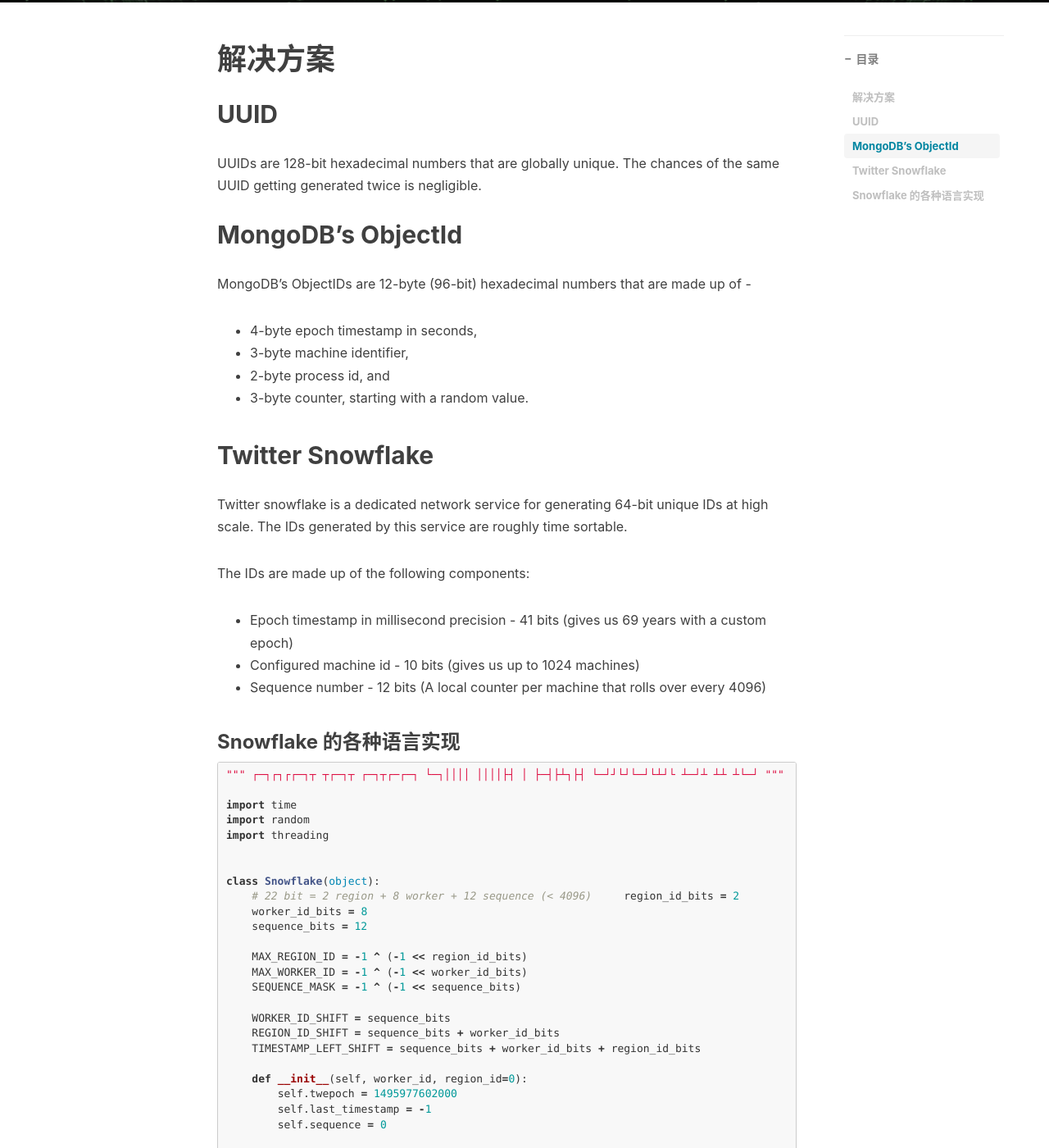
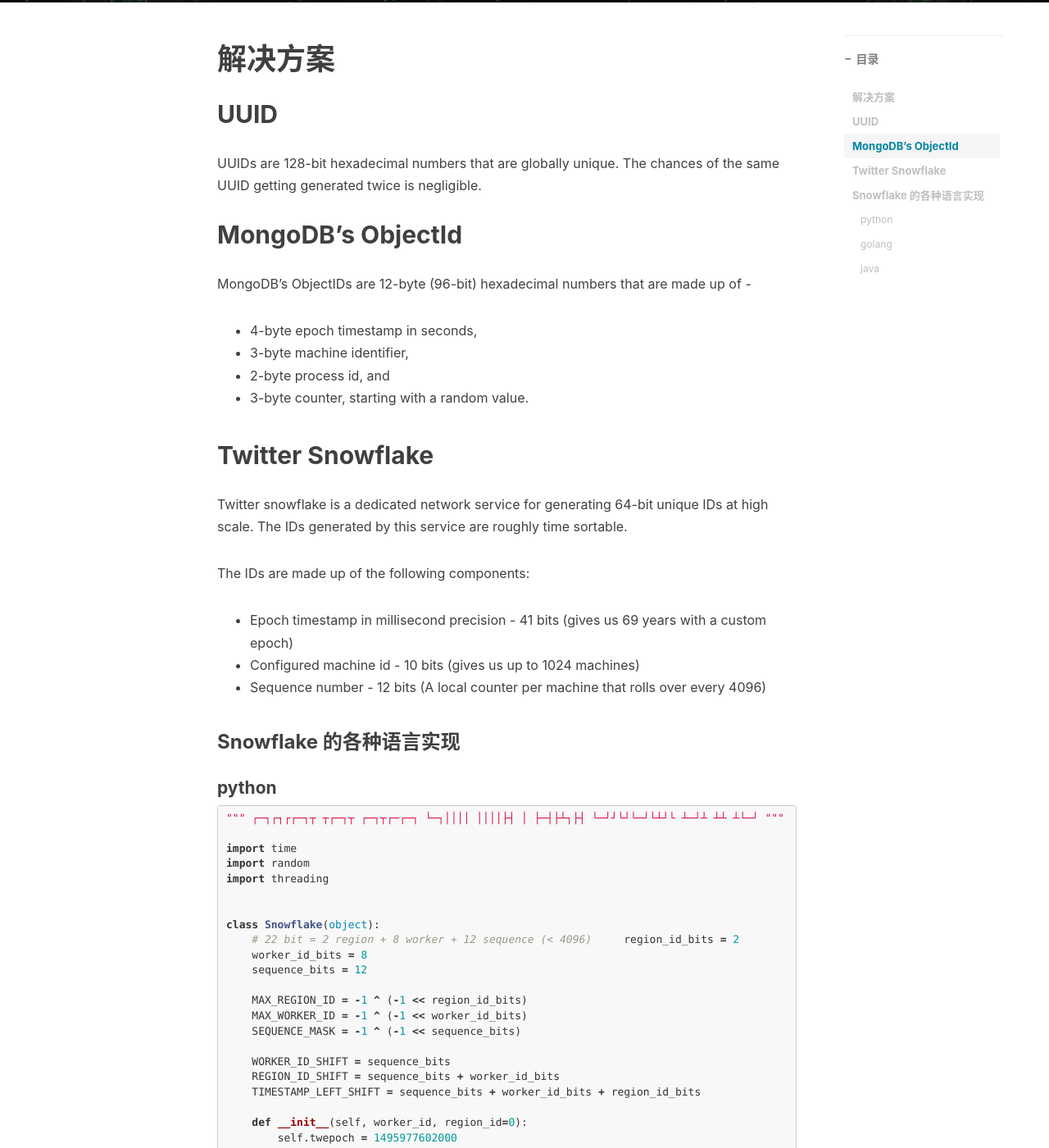
Before and after one commit to zyt312074545/zyt312074545.github.io, a Jekyll site: the page built from _posts/2019-03-19-generating-id.md, in a window 1280 px wide and 1400 px high, scrolled down 514 px. Shown: the whole window at 82% size. Built offline with Jekyll 4.4.1, drawn with Linux system fonts in a browser that asks for light colours; nearby versions of some CDN libraries; comment, search, counter and statistics services are not loaded.

Commit message:
update unique id post

````diff
--- a/_posts/2019-03-19-generating-id.md
+++ b/_posts/2019-03-19-generating-id.md
@@ -37,6 +37,7 @@ The IDs are made up of the following components:
 
 ### Snowflake 的各种语言实现
 
+#### python
 ```python
 """
 ┌─┐┌┐┌┌─┐┬ ┬┌─┐┬  ┌─┐┬┌─┌─┐
@@ -132,6 +133,7 @@ if __name__ == "__main__":
     print(Snowflake(0).generate())
 ```
 
+#### golang
 ```go
 package main
 
@@ -161,6 +163,7 @@ func main() {
 }
 ```
 
+#### java
 ```java
 import java.net.NetworkInterface;
 import java.security.SecureRandom;
````
